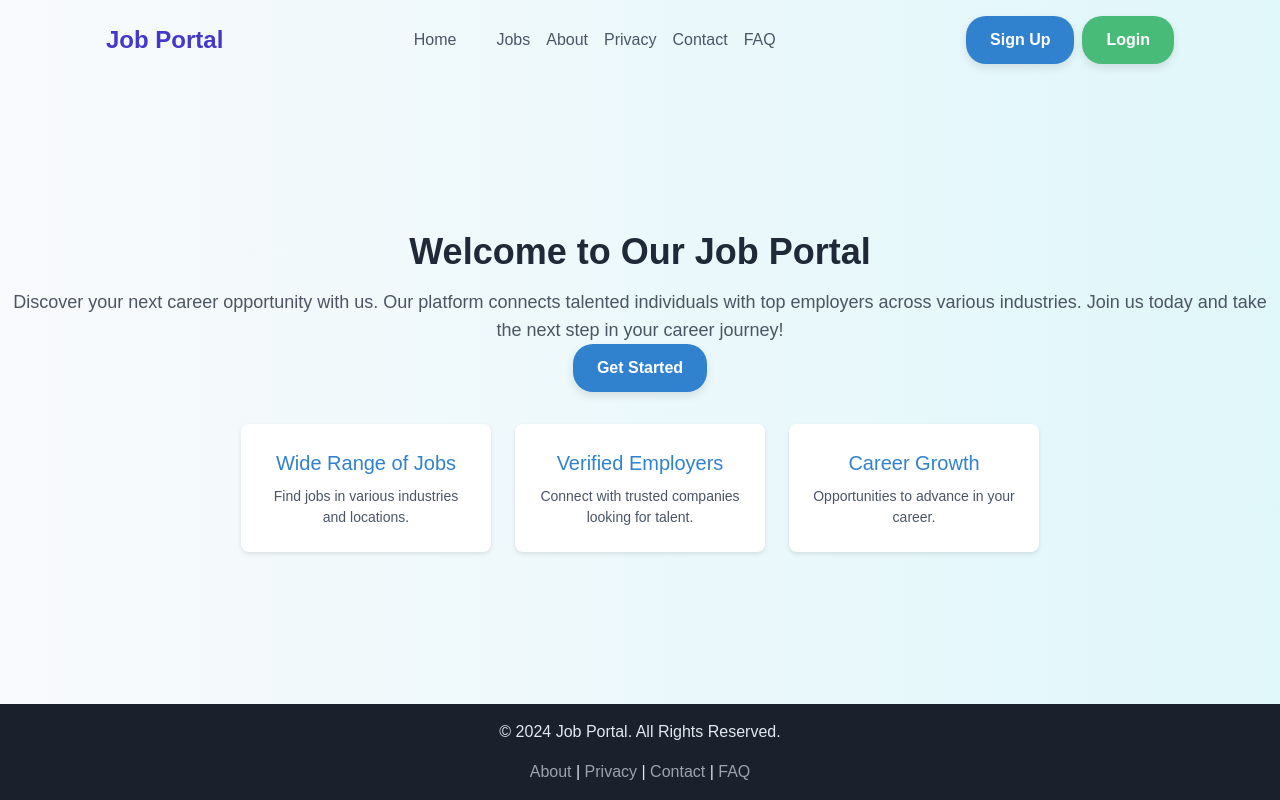
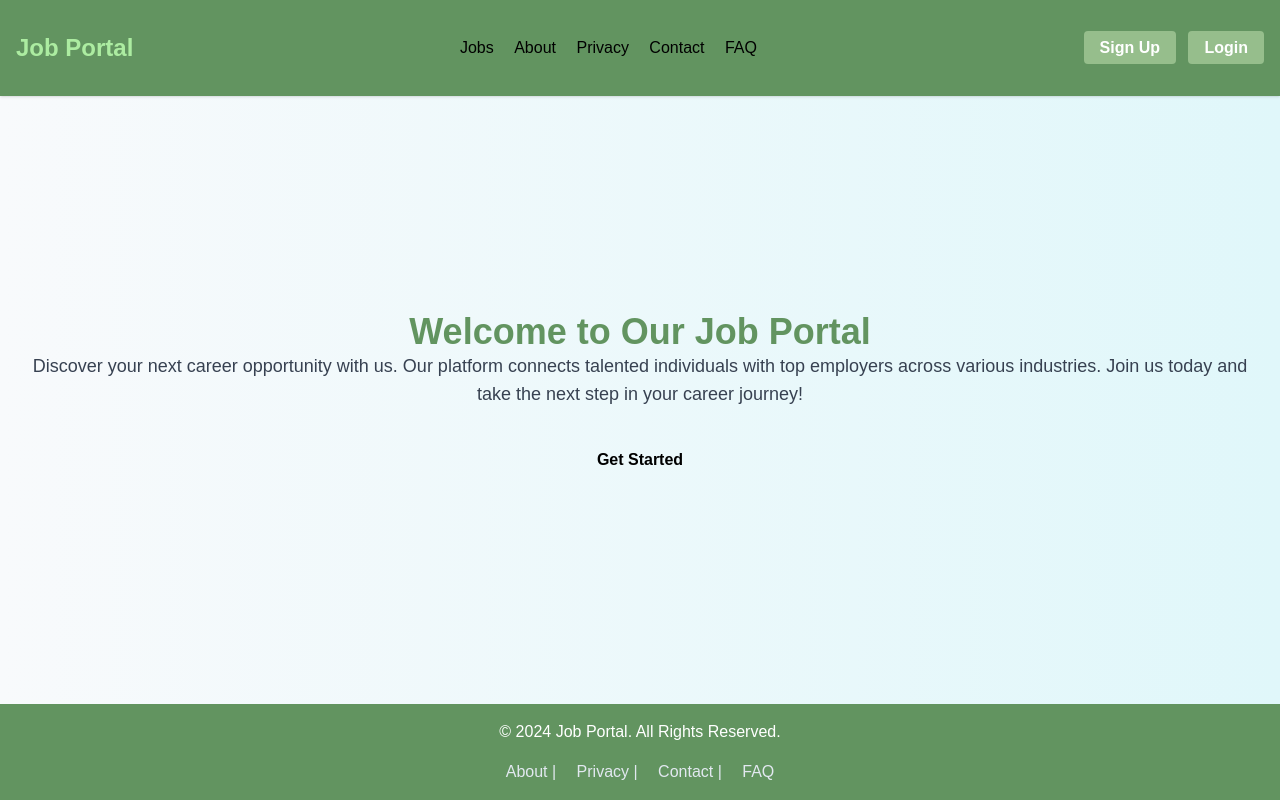
Before and after one commit to betterbenii/job-listing-frontend, a website: page html/index.html in a window 1280 px wide. Drawn offline with Linux system fonts and the light colour scheme.

Commit message:
worked on the index.html file and had minor adjustments

```diff
--- a/html/index.html
+++ b/html/index.html
@@ -7,61 +7,47 @@
   <link rel="stylesheet" href="/css/output.css">
   <link rel="stylesheet" href="/css/styles.css">
 </head>
-<body>
+<body class="bg-tea_green-100 " >
 
   <!-- Header with transparent background -->
-  <header>
-    <div class="navbar-container">
-      <h1 class="text-2xl font-bold text-indigo-700">Job Portal</h1>
-      <nav class="flex items-center space-x-4">
-        <a href="/" class="nav-link">Home</a> <!-- Updated to "/" -->
-        <a href="/job-listings.html" class="nav-link">Jobs</a> <!-- Updated to "/job-listings.html" -->
-        <a href="#about" class="nav-link">About</a>
-        <a href="#privacy" class="nav-link">Privacy</a>
-        <a href="#contact" class="nav-link">Contact</a>
-        <a href="#faq" class="nav-link">FAQ</a>
+  <header class="bg-asparagus shadow">
+    <div class="container mx-auto px-4 py-4 flex justify-between items-center">
+      <a href="/index.html" class="text-2xl font-bold text-light_green">Job Portal</a>
+      <nav class="hidden md:flex items-center space-x-4">
+        <a href="/job-listings.html" class="text-tea_green hover:text-olivine">Jobs</a>
+        <a href="#about" class="text-tea_green hover:text-olivine">About</a>
+        <a href="#privacy" class="text-tea_green hover:text-olivine">Privacy</a>
+        <a href="#contact" class="text-tea_green hover:text-olivine">Contact</a>
+        <a href="#faq" class="text-tea_green hover:text-olivine">FAQ</a>
       </nav>
-      <div class="auth-buttons">
-        <a href="/signup.html" class="btn-primary">Sign Up</a>
-        <a href="/login.html" class="btn-secondary">Login</a>
+      <div class="space-x-2">
+        <a href="/signup.html" class="px-4 py-2 bg-olivine text-white font-semibold rounded hover:bg-asparagus">Sign Up</a>
+        <a href="/login.html" class="px-4 py-2 bg-olivine text-white font-semibold rounded hover:bg-asparagus">Login</a>
       </div>
     </div>
   </header>
 
   <!-- Main Content -->
-  <main>
+  <main class="container mx-auto px-4 py-12">
     <!-- Hero Section -->
-    <section>
-      <h2 class="text-4xl font-bold text-gray-800">Welcome to Our Job Portal</h2>
-      <p class="text-gray-600 text-lg mt-4">Discover your next career opportunity with us. Our platform connects talented individuals with top employers across various industries. Join us today and take the next step in your career journey!</p>
-      <a href="/job-listings.html" class="btn-primary">Get Started</a> <!-- Updated to "/job-listings.html" -->
+    <section class="text-center mb-20">
+      <h2 class="text-4xl font-bold text-asparagus mb-4">Welcome to Our Job Portal</h2>
+      <p class="text-gray-700 text-lg mb-6">Discover your next career opportunity with us. Our platform connects talented individuals with top employers across various industries. Join us today and take the next step in your career journey!</p>
+      <a href="/job-listings.html" class="inline-block  px-3 py-4  text-black font-semibold rounded-lg  hover:text-olivine">Get Started</a>
     </section>
 
-    <!-- Highlights Section -->
-    <section class="highlight">
-      <div class="highlight-card">
-        <h4>Wide Range of Jobs</h4>
-        <p>Find jobs in various industries and locations.</p>
-      </div>
-      <div class="highlight-card">
-        <h4>Verified Employers</h4>
-        <p>Connect with trusted companies looking for talent.</p>
-      </div>
-      <div class="highlight-card">
-        <h4>Career Growth</h4>
-        <p>Opportunities to advance in your career.</p>
-      </div>
-    </section>
+    <!-- Testimonials Section positioned closer to the footer -->
+
   </main>
 
   <!-- Footer -->
-  <footer>
-    <p>&copy; 2024 Job Portal. All Rights Reserved.</p>
-    <nav class="mt-4">
-      <a href="#about" class="text-gray-400 hover:text-white">About</a> |
-      <a href="#privacy" class="text-gray-400 hover:text-white">Privacy</a> |
-      <a href="#contact" class="text-gray-400 hover:text-white">Contact</a> |
-      <a href="#faq" class="text-gray-400 hover:text-white">FAQ</a>
+  <footer class="bg-asparagus py-6 text-center">
+    <p class="text-white">&copy; 2024 Job Portal. All Rights Reserved.</p>
+    <nav class="mt-4 space-x-4">
+      <a href="#about" class="text-gray-200 hover:text-white">About</a> |
+      <a href="#privacy" class="text-gray-200 hover:text-white">Privacy</a> |
+      <a href="#contact" class="text-gray-200 hover:text-white">Contact</a> |
+      <a href="#faq" class="text-gray-200 hover:text-white">FAQ</a>
     </nav>
   </footer>
 
```
Also changed, not shown: html/job-listings.html (+1 -1 lines), html/login.html (+10 -11 lines), html/signup.html (+14 -14 lines).
